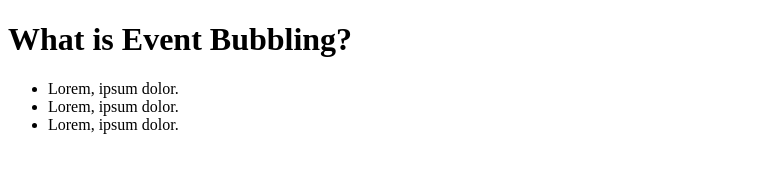
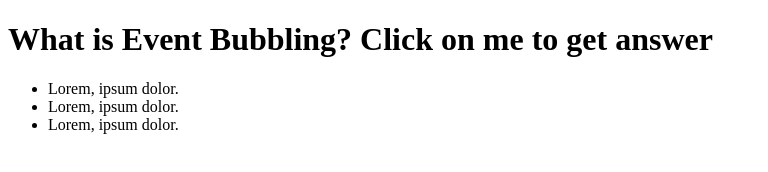
Before and after one commit to asifurrahman01714/Milestone-4, a plain HTML site: page Module 18/18.9.Event Bubble.html in a window 1280 px wide. Shown: the whole page, without its empty margins (0-768 px from the left). Drawn offline with Linux system fonts and the light colour scheme.

Commit message:
What is event bubbling?

```diff
--- a/Module 18/18.9.Event Bubble.html
+++ b/Module 18/18.9.Event Bubble.html
@@ -7,7 +7,7 @@
     <title>Event Bubbling</title>
 </head>
 <body>
-    <h1 id="whatIsEventBubbling">What is Event Bubbling?</h1>
+    <h1 id="whatIsEventBubbling">What is Event Bubbling? Click on me to get answer</h1>
     <p style="display:none" id="eventBubbleDefinition">Event bubbling is a method of event propagation in the HTML DOM API when an event is in
         an element inside another element, and both elements have registered a handle to that event.
         It is a process that starts with the element that triggered the event and then bubbles up to
```
